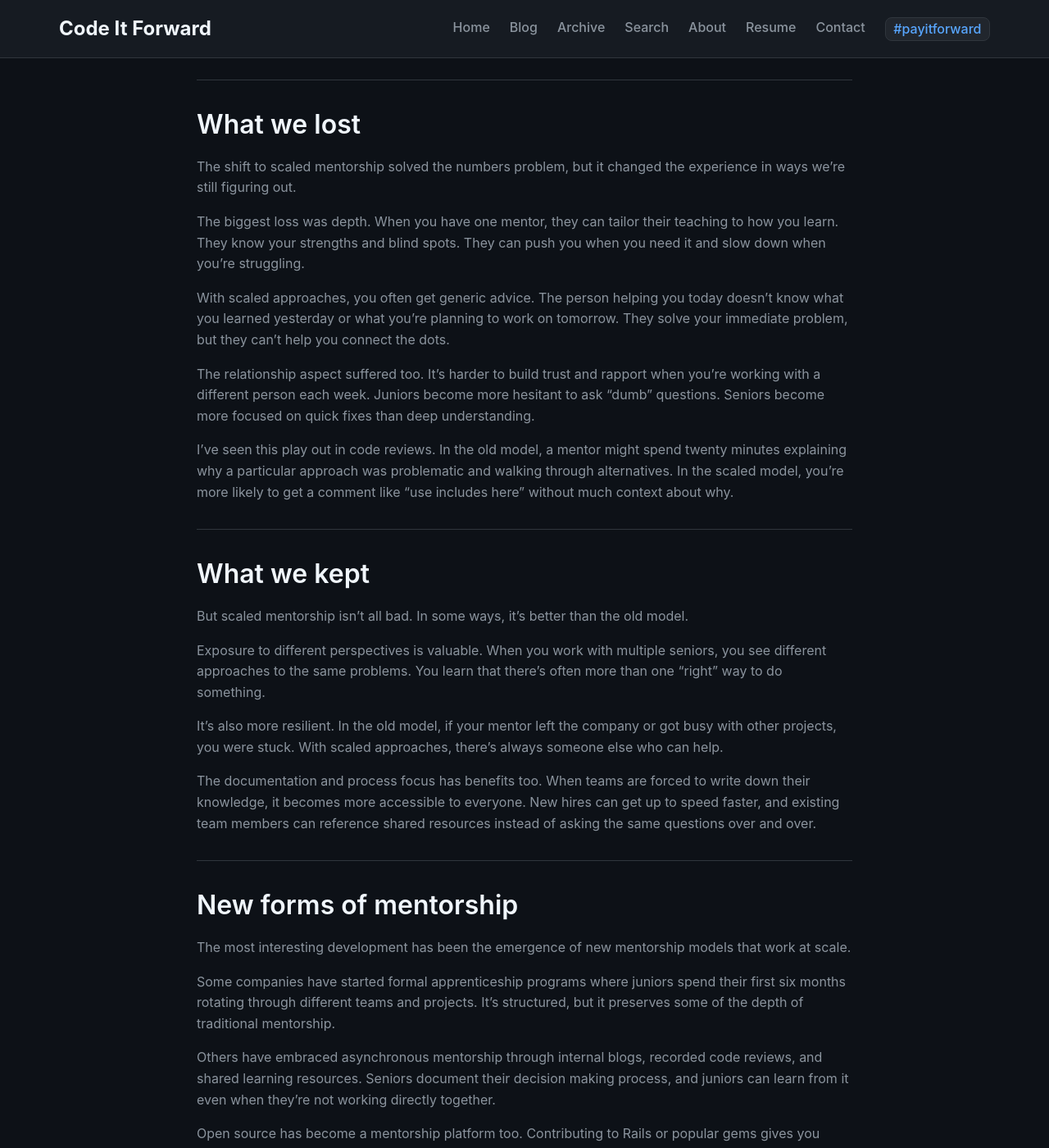
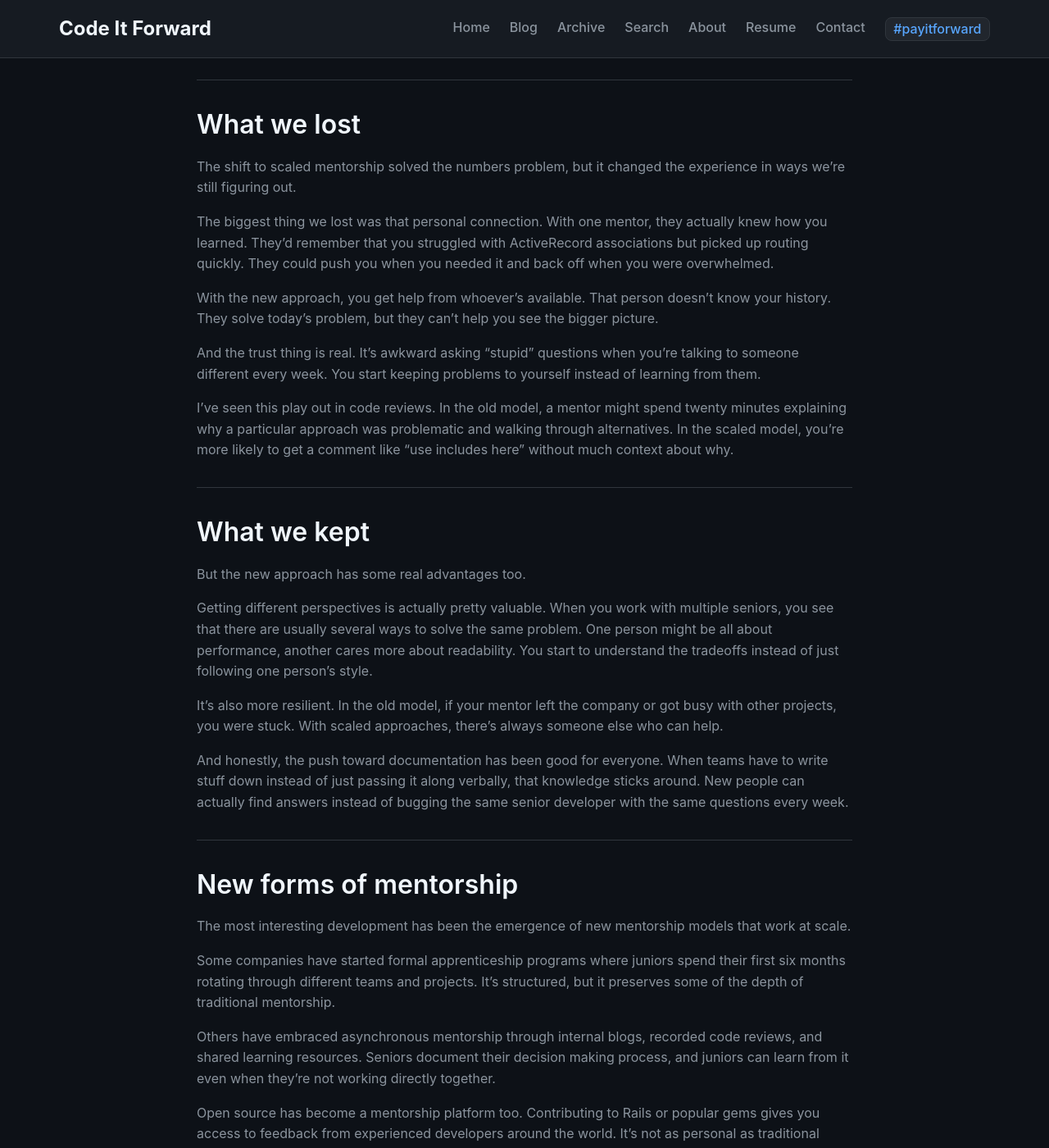
Before and after one commit to brobertsaz/brobertsaz.github.io, a Jekyll site: the page built from _posts/2025-09-22-mentorship-in-rails-from-one-on-one-to-at-scale.md, in a window 1280 px wide and 1400 px high, scrolled down 2520 px. Shown: the whole window at 82% size. Built offline with Jekyll 4.4.1, drawn with Linux system fonts in a browser that asks for light colours; comment, search, counter and statistics services are not loaded; some of the changed text lies outside the part shown.

Commit message:
updated post copy

```diff
--- a/_posts/2025-09-22-mentorship-in-rails-from-one-on-one-to-at-scale.md
+++ b/_posts/2025-09-22-mentorship-in-rails-from-one-on-one-to-at-scale.md
@@ -25,7 +25,7 @@
 
 *This is part 4 of [The Rails Generation Gap series]({% post_url 2025-09-12-the-rails-generation-gap-why-it-matters %}).*
 
-Early in my career, mentorship was intimate. You had one person, maybe two, showing you the ropes. They'd sit with you, review your code, explain why Rails did things a certain way. That relationship shaped not just your code, but your habits and your confidence.
+Early in my career, mentorship felt personal. I had one guy, maybe two, who actually cared about teaching me. They'd sit with me, review my code, explain why Rails worked the way it did. That relationship didn't just change my code—it changed how I thought about programming.
 
 But as bootcamps took off, companies suddenly had to onboard groups of juniors at once. I remember watching teams try to scale mentorship in real time. Pair programming rotations, "office hours," internal wikis. It wasn't bad, but it was different. Instead of a single guide, you got a patchwork of advice from whoever had time that day.
 
@@ -39,7 +39,7 @@
 
 When I started Rails in 2008, mentorship felt more like an apprenticeship. You'd find someone who knew the framework, and they'd take you under their wing. Not because they had to, but because that's how the community worked.
 
-I remember my first Rails mentor. He'd spend an hour walking me through a single method, explaining not just what it did, but why it existed, what problems it solved, and what could go wrong if I used it incorrectly. He'd show me the source code, point me to related patterns, and give me homework: "Go read this chapter, then come back with questions."
+I remember my first Rails mentor. This guy would spend an hour on a single method. Not just "here's how it works" but "here's why it exists, here's what breaks if you use it wrong, and here's the history behind it." Then he'd pull up the source code and say "Go read this chapter, then come back and tell me what you think."
 
 That kind of mentorship was slow, but it was thorough. You didn't just learn Rails, you learned how to think about Rails. You absorbed the philosophy along with the syntax.
 
@@ -51,7 +51,7 @@
 
 Then bootcamps changed the math. Suddenly, companies weren't hiring one junior developer every few months. They were hiring cohorts of five, ten, sometimes twenty new developers at once.
 
-The old mentorship model broke down fast. You can't assign twenty juniors to five seniors and expect the same quality of guidance. The seniors burn out, the juniors get frustrated, and everyone starts looking for shortcuts.
+The old mentorship model just couldn't handle it. You can't assign twenty juniors to five seniors and expect magic to happen. The seniors got overwhelmed, the juniors felt ignored, and everyone started scrambling for alternatives.
 
 I watched teams try different approaches. Some did pair programming rotations where juniors worked with a different senior each week. Others set up "office hours" where seniors made themselves available for questions at specific times. A few tried to document everything in internal wikis and hope for the best.
 
@@ -63,11 +63,11 @@
 
 The shift to scaled mentorship solved the numbers problem, but it changed the experience in ways we're still figuring out.
 
-The biggest loss was depth. When you have one mentor, they can tailor their teaching to how you learn. They know your strengths and blind spots. They can push you when you need it and slow down when you're struggling.
+The biggest thing we lost was that personal connection. With one mentor, they actually knew how you learned. They'd remember that you struggled with ActiveRecord associations but picked up routing quickly. They could push you when you needed it and back off when you were overwhelmed.
 
-With scaled approaches, you often get generic advice. The person helping you today doesn't know what you learned yesterday or what you're planning to work on tomorrow. They solve your immediate problem, but they can't help you connect the dots.
+With the new approach, you get help from whoever's available. That person doesn't know your history. They solve today's problem, but they can't help you see the bigger picture.
 
-The relationship aspect suffered too. It's harder to build trust and rapport when you're working with a different person each week. Juniors become more hesitant to ask "dumb" questions. Seniors become more focused on quick fixes than deep understanding.
+And the trust thing is real. It's awkward asking "stupid" questions when you're talking to someone different every week. You start keeping problems to yourself instead of learning from them.
 
 I've seen this play out in code reviews. In the old model, a mentor might spend twenty minutes explaining why a particular approach was problematic and walking through alternatives. In the scaled model, you're more likely to get a comment like "use includes here" without much context about why.
 
@@ -75,13 +75,13 @@
 
 ## What we kept
 
-But scaled mentorship isn't all bad. In some ways, it's better than the old model.
+But the new approach has some real advantages too.
 
-Exposure to different perspectives is valuable. When you work with multiple seniors, you see different approaches to the same problems. You learn that there's often more than one "right" way to do something.
+Getting different perspectives is actually pretty valuable. When you work with multiple seniors, you see that there are usually several ways to solve the same problem. One person might be all about performance, another cares more about readability. You start to understand the tradeoffs instead of just following one person's style.
 
 It's also more resilient. In the old model, if your mentor left the company or got busy with other projects, you were stuck. With scaled approaches, there's always someone else who can help.
 
-The documentation and process focus has benefits too. When teams are forced to write down their knowledge, it becomes more accessible to everyone. New hires can get up to speed faster, and existing team members can reference shared resources instead of asking the same questions over and over.
+And honestly, the push toward documentation has been good for everyone. When teams have to write stuff down instead of just passing it along verbally, that knowledge sticks around. New people can actually find answers instead of bugging the same senior developer with the same questions every week.
 
 ---
 
@@ -95,17 +95,17 @@
 
 Open source has become a mentorship platform too. Contributing to Rails or popular gems gives you access to feedback from experienced developers around the world. It's not as personal as traditional mentorship, but it's incredibly scalable.
 
-The Rails community has also gotten better at creating learning content. Podcasts, YouTube channels, newsletters, and blogs provide ongoing education that supplements whatever formal mentorship exists at work.
+Plus, the Rails community stepped up with content. Podcasts, YouTube channels, newsletters, blogs—there's way more learning material now than there was in 2008. It's not the same as having someone sit next to you, but it fills in a lot of gaps.
 
 ---
 
 ## Making it work
 
-Successful teams I've worked with combine multiple approaches. They might have formal mentor assignments for the first few months, then transition to more flexible arrangements as juniors gain confidence.
+The teams that do this well mix different approaches. Maybe you get a formal mentor for your first few months, then it becomes more flexible as you get your bearings.
 
-They also recognize that different people need different kinds of support. Some juniors thrive with lots of independence and occasional check ins. Others need more hands on guidance. Scaled mentorship works better when it's flexible enough to accommodate both.
+They also figure out that people learn differently. Some juniors want to be left alone to figure things out, with occasional check-ins. Others need someone looking over their shoulder more often. The scaled approach works when you can adapt to both types.
 
-The key is being intentional about it. Teams that just throw juniors into the mix and hope for the best usually struggle. Teams that think carefully about how to provide guidance and support at scale tend to do better.
+The main thing is actually thinking about it. Teams that just hire a bunch of juniors and hope they'll figure it out usually have a bad time. The ones that plan for mentorship tend to do much better.
 
 ---
 
@@ -135,15 +135,15 @@
 
 ## Closing thought
 
-Mentorship is still here. It just doesn't always look like sitting next to someone at their desk. The challenge is making sure it doesn't get lost in the noise.
+Mentorship is still happening. It just looks different now—less sitting next to someone at their desk, more scattered across blogs and Slack channels and code reviews. The trick is making sure it doesn't get buried under all the noise.
 
-If you're a senior developer, think about how you can contribute to mentorship at scale. Write that blog post. Record that screencast. Answer questions in community forums. Review that open source PR with detailed feedback.
+If you're a senior developer, find ways to teach at scale. Write that blog post you've been putting off. Record a screencast. Answer questions in community forums. Leave detailed feedback on open source PRs.
 
-If you're a junior developer, seek out multiple sources of guidance. Find formal mentors when you can, but also build relationships with peers, contribute to open source, and engage with the broader community.
+If you're a junior developer, don't wait for mentorship to come to you. Find formal mentors when you can, but also build relationships with peers, contribute to open source, engage with the broader community.
 
-The Rails community has always been about helping each other grow. That hasn't changed, even if the methods have.
+The Rails community has always been about helping each other grow. That spirit is still there, even if the methods keep changing.
 
-What's your experience with mentorship in Rails? How has it evolved in your career, and what approaches have worked best for you?
+What's your experience with mentorship in Rails? How has it changed in your career, and what's worked best for you?
 
 ---
 
```
